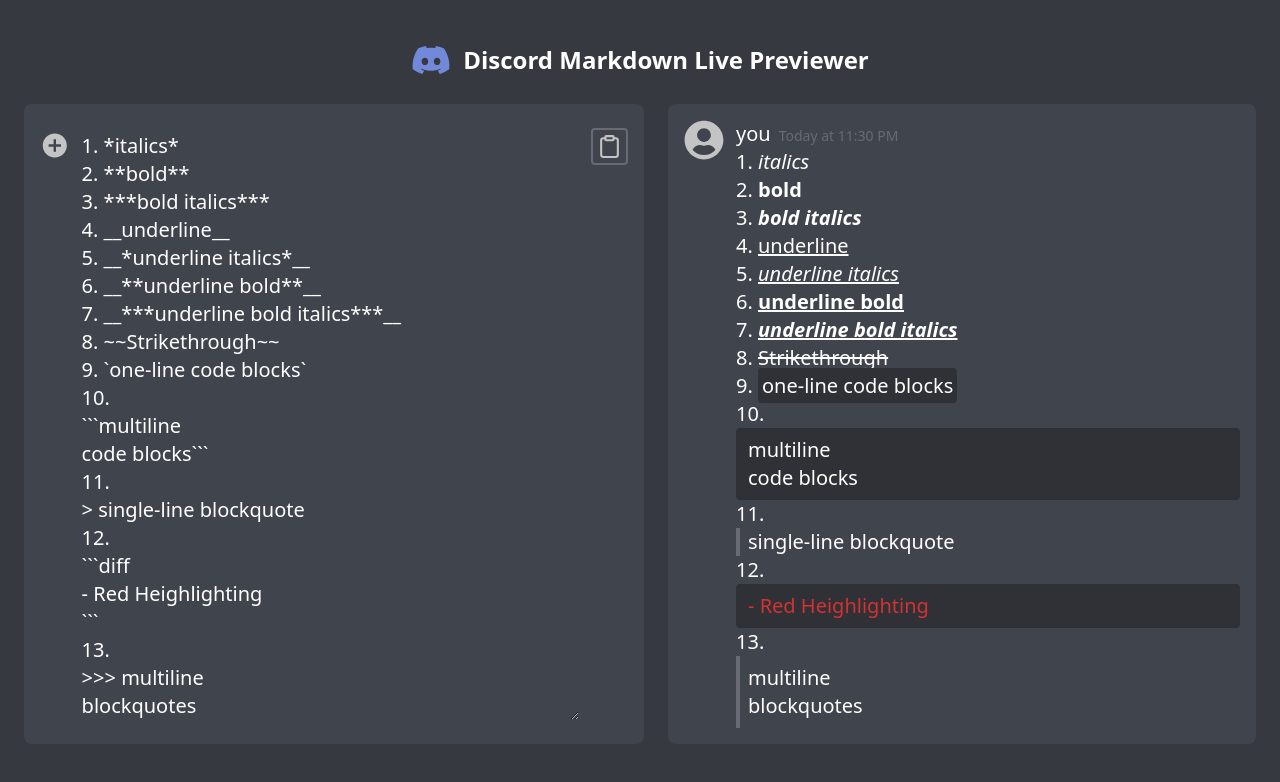
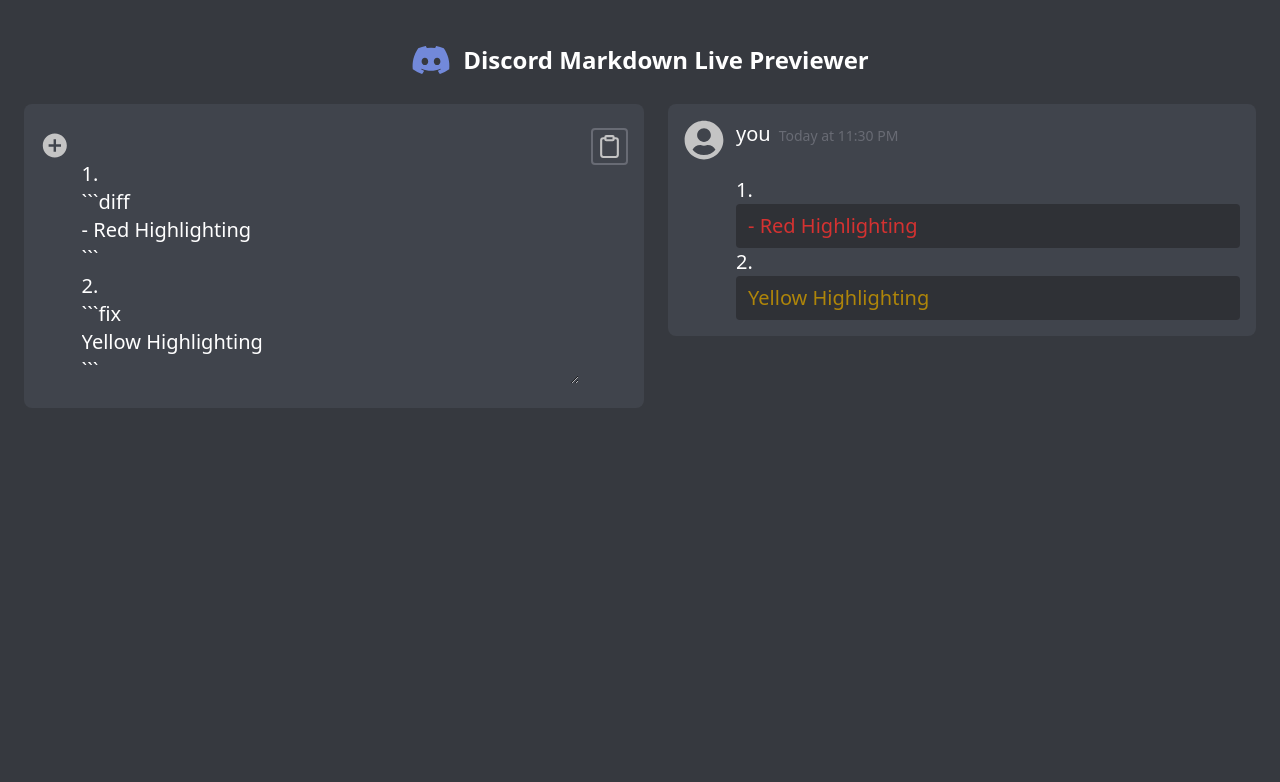
Before and after one commit to Wil3on/discord-markdow, a Next.js app: page / in a window 1280 px wide. Shown: the top 782 px of the page. Built offline with nearby package versions, Linux system fonts and the light colour scheme.

Commit message:
:sparkles: feat: added Yellow Highlighting

```diff
--- a/components/DiscordMarkdownParser.tsx
+++ b/components/DiscordMarkdownParser.tsx
@@ -15,7 +15,11 @@
 		.replace(
 			/\`\`\`diff\n((^-.*|\n)*)\n\`\`\`/gm,
 			'<span className="inline-block w-full px-3 py-2 rounded border-3 text-red bg-dark-light border-dark">$1</span>'
-		) // Red Heighlighting 🟥
+		) // Red Highlighting 🟥
+		.replace(
+			/\`\`\`fix\n((.*|\n)*)\n\`\`\`/gm,
+			'<span className="inline-block w-full px-3 py-2 rounded border-3 text-yellow bg-dark-light border-dark">$1</span>'
+		) // Yellow Highlighting 🟨
 		.replace(
 			/\`\`\`((.|\n)*)\`\`\`/gim,
 			'<span className="inline-block w-full px-3 py-2 rounded border-3 bg-dark-light border-dark ">$1</span>'
--- a/components/MarkdownEditor.tsx
+++ b/components/MarkdownEditor.tsx
@@ -5,27 +5,15 @@
 import { ClipboardCopyButton } from './ClipboardCopyButton'
 import { DiscordMarkdownParser } from './DiscordMarkdownParser'
 
-const defaultMessage: string = `1. *italics*
-2. **bold**
-3. ***bold italics***
-4. __underline__
-5. __*underline italics*__
-6. __**underline bold**__
-7. __***underline bold italics***__
-8. ~~Strikethrough~~
-9. \`one-line code blocks\`
-10.
-\`\`\`multiline
-code blocks\`\`\`
-11.
-> single-line blockquote
-12.
+const defaultMessage: string = `
+1.
 \`\`\`diff
-- Red Heighlighting
+- Red Highlighting
 \`\`\`
-13.
->>> multiline
-blockquotes`
+2.
+\`\`\`fix
+Yellow Highlighting
+\`\`\``
 
 export const MarkdownEditor: React.VFC = () => {
 	const [message, setMessage] = useState<string>(defaultMessage)
--- a/tailwind.config.js
+++ b/tailwind.config.js
@@ -5,6 +5,7 @@
 		colors: {
 			red: '#D43231',
 			blue: '#7289da',
+			yellow: '#AE850A',
 			while: '#fff',
 			dark: {
 				DEFAULT: '#292B30',
```
